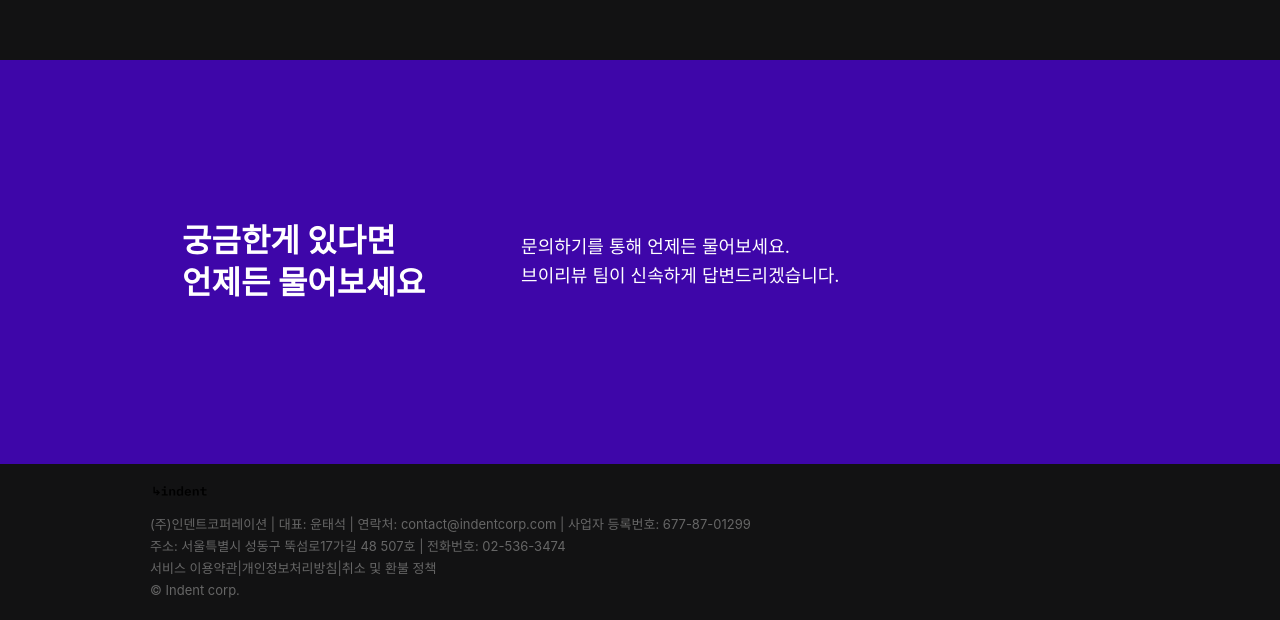
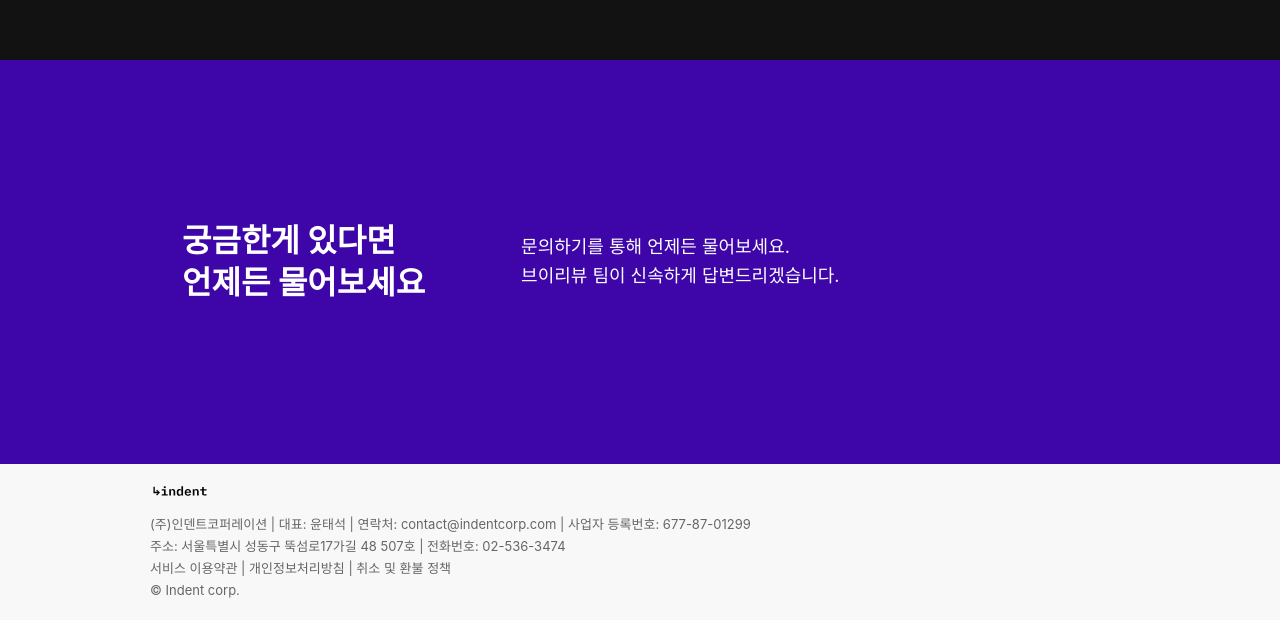
Before and after one commit to indentcorp/spray-vreview-landing-frontend, a Next.js app: page / in a window 1280 px wide. Shown: the part 2650-3270 px from the top of the page. Built offline with nearby package versions, Linux system fonts and the light colour scheme.

Commit message:
Footer 백그라운드 색상 변경

```diff
--- a/components/Footer.tsx
+++ b/components/Footer.tsx
@@ -14,11 +14,11 @@ export const Footer = () => (
         <StyledLink href="https://business.vreview.tv/policies/terms" target="_blank" rel="noopener noreferrer">
           서비스 이용약관
         </StyledLink>
-        |
+        {' | '}
         <StyledLink href="https://business.vreview.tv/policies/privacy-policy" target="_blank" rel="noopener noreferrer">
           개인정보처리방침
         </StyledLink>
-        |
+        {' | '}
         <StyledLink href="https://business.vreview.tv/policies/refund" target="_blank" rel="noopener noreferrer">
           취소 및 환불 정책
         </StyledLink>
@@ -28,7 +28,9 @@ export const Footer = () => (
   </Container>
 )
 
-const Container = styled.div``
+const Container = styled.div`
+  background-color: #F8F8F8;
+`
 
 const Content = styled.div`
   padding: 19px 0px;
```
